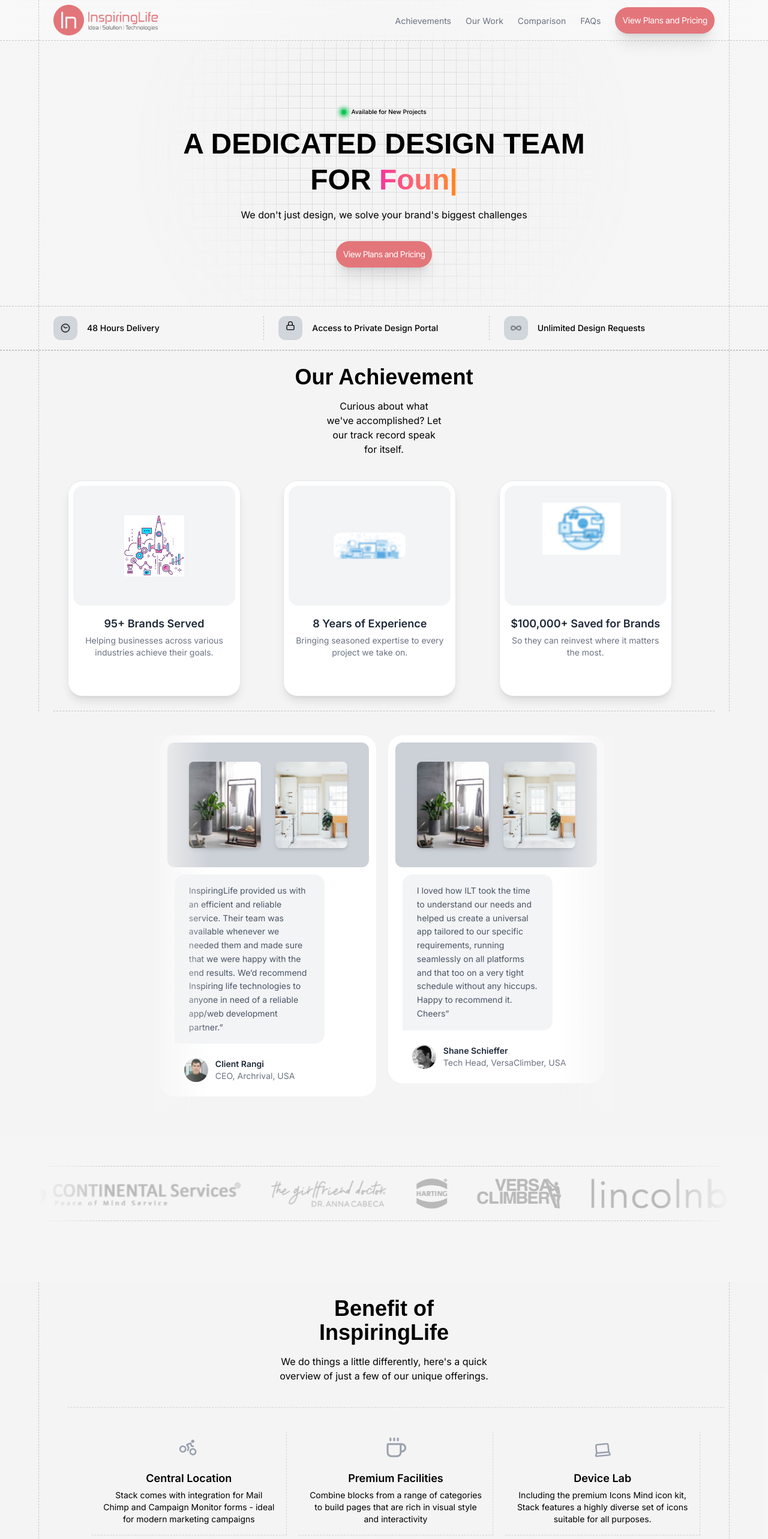
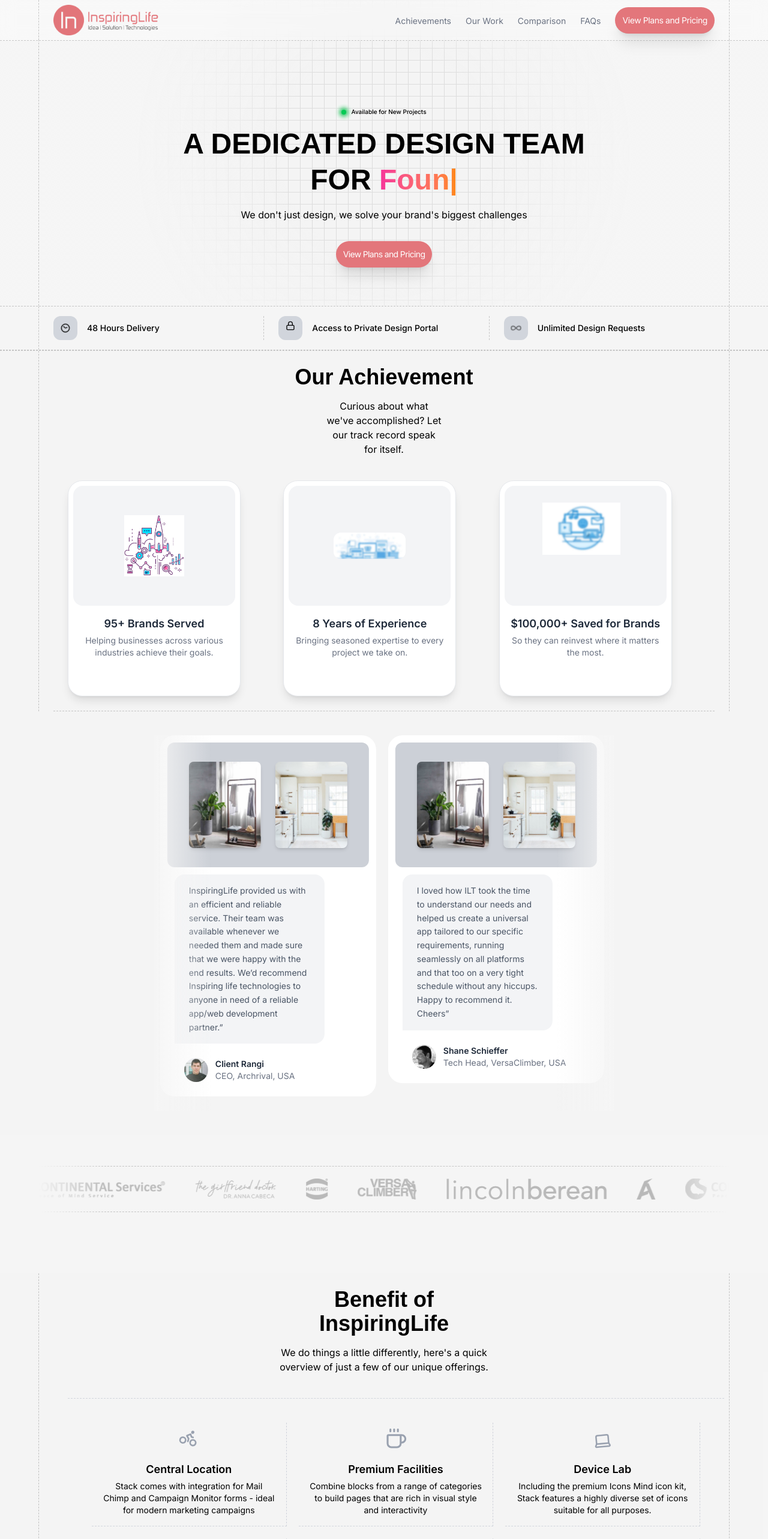
Before and after one commit to EshaILTPL/website, a Next.js app: page / in a window 1280 px wide. Shown: the top 2566 px of the page at 60% size. Built offline with nearby package versions, Linux system fonts and the light colour scheme; a web font is replaced by a local one.

Commit message:
logo gridth changed to 35px from 50px

```diff
--- a/src/app/LogoCarousel.module.css
+++ b/src/app/LogoCarousel.module.css
@@ -26,7 +26,7 @@
 }
 
 .logo img {
-  height: 50px;
+  height: 35px;
   width: auto;
   object-fit: contain;
   opacity: 40%;
```
